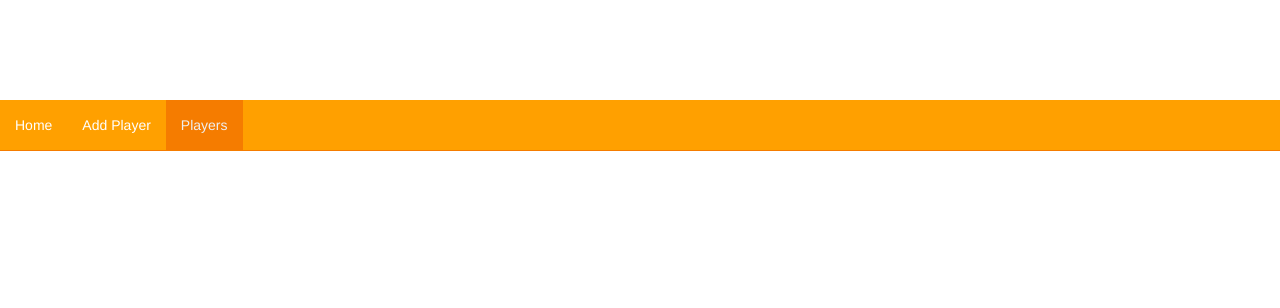
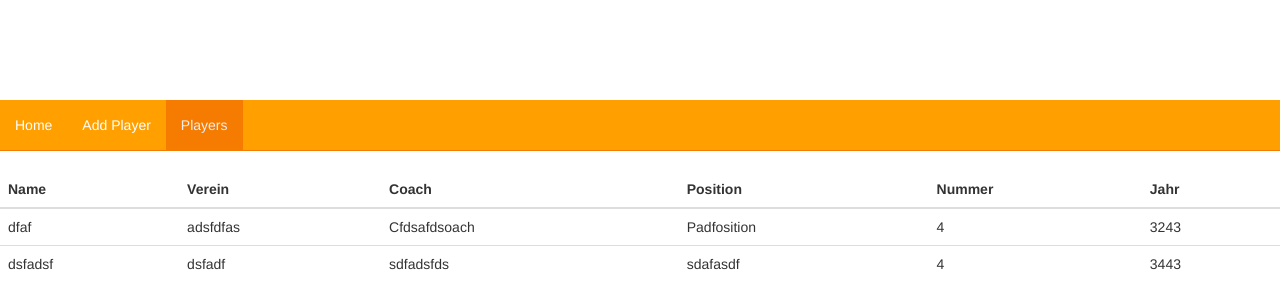
Before and after one commit to Vedran7/MeinLieblingsTeam, a plain HTML site: page players.html in a window 1280 px wide. Drawn offline with nearby package versions, Linux system fonts and the light colour scheme.

Commit message:
Aenderung bei players

```diff
--- a/players.html
+++ b/players.html
@@ -32,8 +32,39 @@
       </div>
     </nav>
 
+    <div>
+      <table class="table" id="spieler-tabelle">
+        <thead>
+          <tr>
+            <th>Name</th>
+            <th>Verein</th>
+            <th>Coach</th>
+            <th>Position</th>
+            <th>Nummer</th>
+            <th>Jahr</th>
+          </tr>
+        </thead>
 
-
+        <tbody>
+          <tr>
+            <td>dfaf</td>
+            <td>adsfdfas</td>
+            <td>Cfdsafdsoach</td>
+            <td>Padfosition</td>
+            <td>4</td>
+            <td>3243</td>
+          </tr>
+          <tr>
+            <td>dsfadsf</td>
+            <td>dsfadf</td>
+            <td>sdfadsfds</td>
+            <td>sdafasdf</td>
+            <td>4</td>
+            <td>3443</td>
+          </tr>
+        </tbody>
+      </table>
+    </div>
     <!-- jQuery (necessary for Bootstrap's JavaScript plugins) -->
     <script src="https://ajax.googleapis.com/ajax/libs/jquery/1.12.4/jquery.min.js"></script>
     <!-- Include all compiled plugins (below), or include individual files as needed -->
```
Also changed, not shown: players.css (added).
